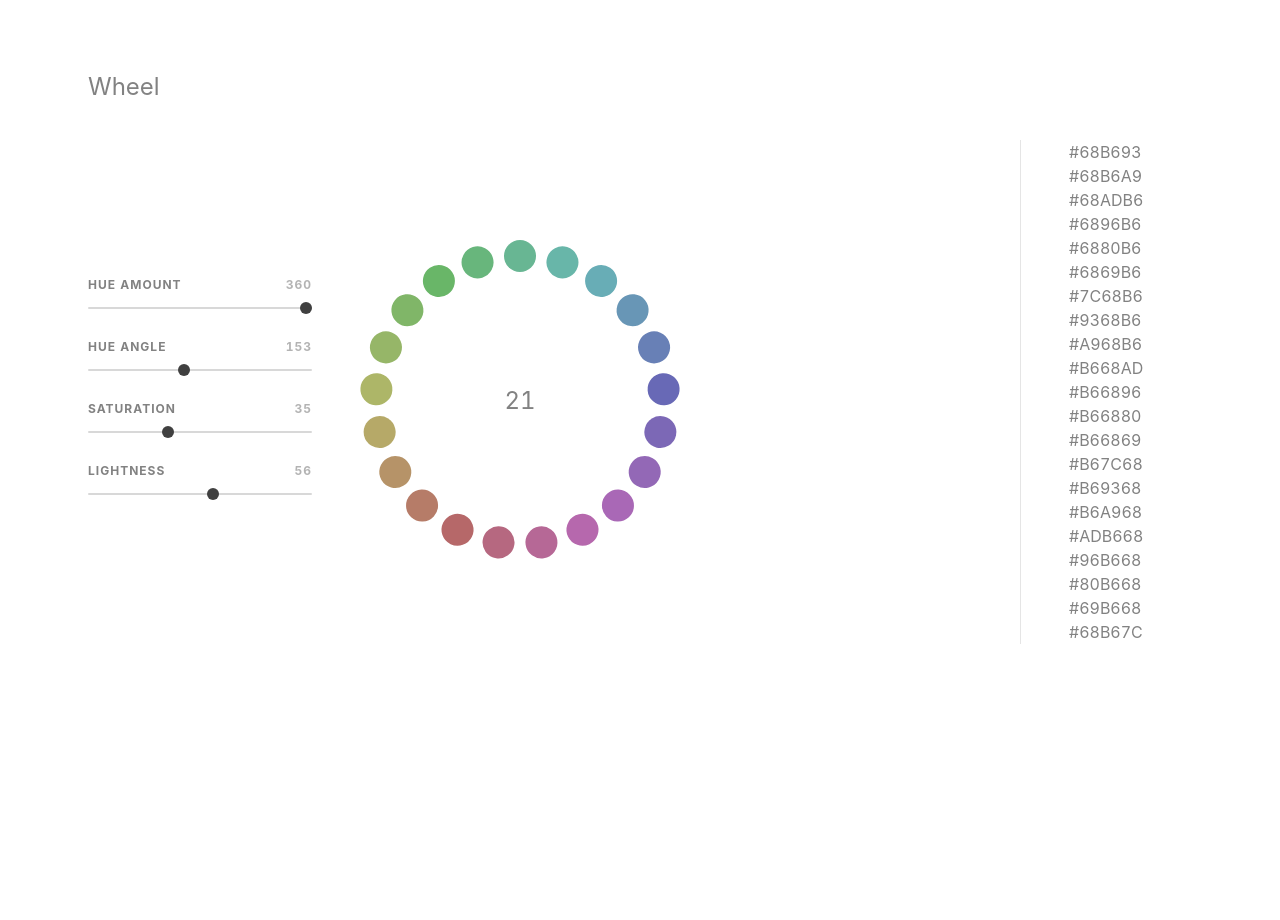
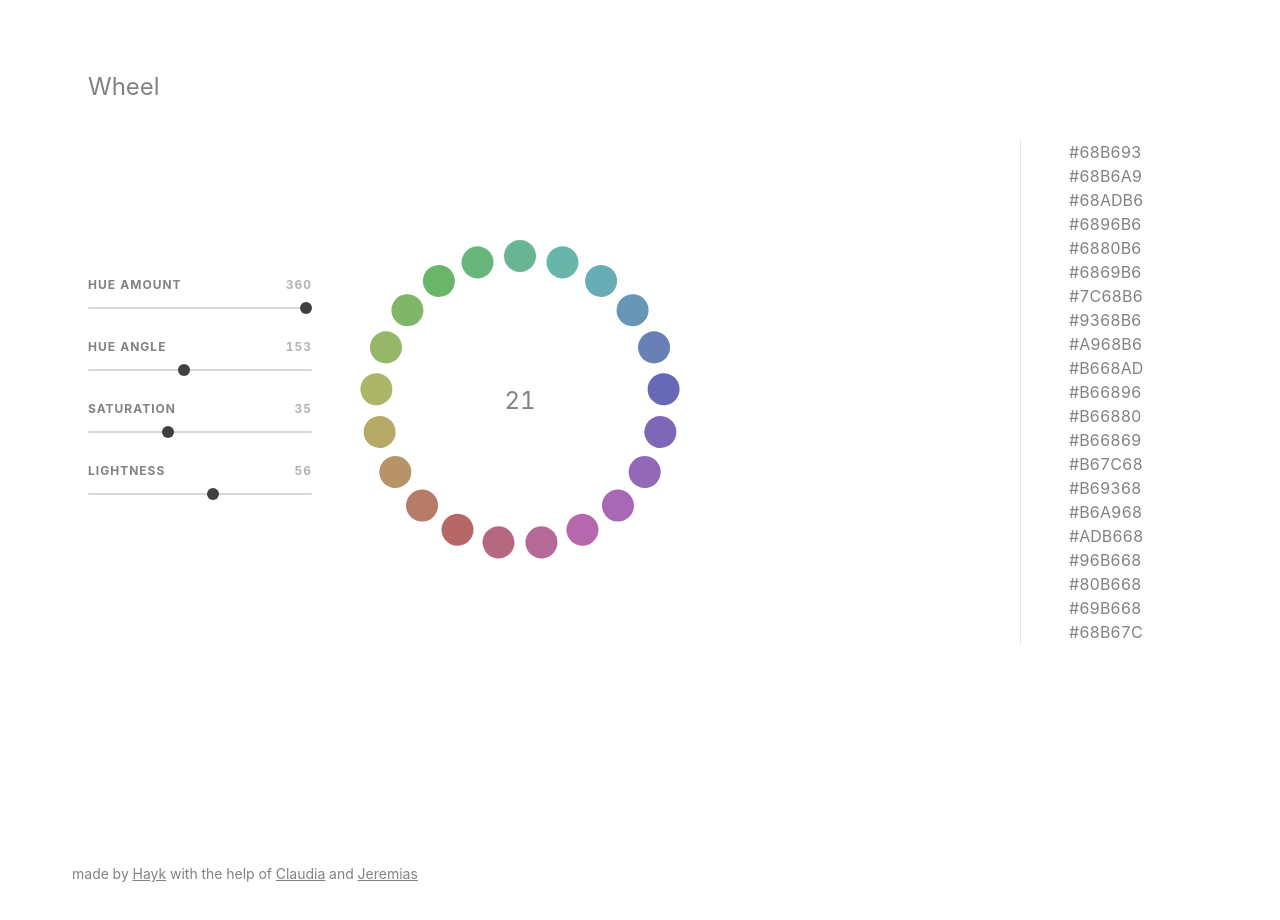
Before and after one commit to hihayk/wheel, a React (Create React App) app: page / in a window 1280 px wide. Shown: the top 920 px of the page. Before the commit the page ends 800 px from the top, so only its background shows below. Built offline with nearby package versions, Linux system fonts and the light colour scheme.

Commit message:
add footer

```diff
--- a/src/App.js
+++ b/src/App.js
@@ -56,6 +56,24 @@ const ColorsAmountInput = styled.input`
   &::-webkit-inner-spin-button {
     appearance: none;
   }
+`
+
+const Footer = styled.div`
+  padding: 64px 72px;
+  font-size: 14px;
+  line-height: 20px;
+
+  a {
+    color: inherit;
+
+    &:visited {
+      color: inherit;
+    }
+  }
+`
+
+const Root = styled.div`
+
 `
 
 class App extends Component {
@@ -155,6 +173,7 @@ class App extends Component {
     }
 
     return (
+      <Root>
         <MainContainer>
           <Logo>
             Wheel
@@ -204,6 +223,11 @@ class App extends Component {
           </CenterSection>
 
         </MainContainer>
+        <Footer>
+          made by <a href='http://hihayk.com' target='_blank'>Hayk</a> with the
+          help of <a href='http://claudiacaran.com' target='_blank'>Claudia</a> and <a href='https://jeremenichelli.io' target='_blank'>Jeremias</a>
+        </Footer>
+      </Root>
     )
   }
 }
```
Lines whose indentation alone changed are shown as unchanged.
